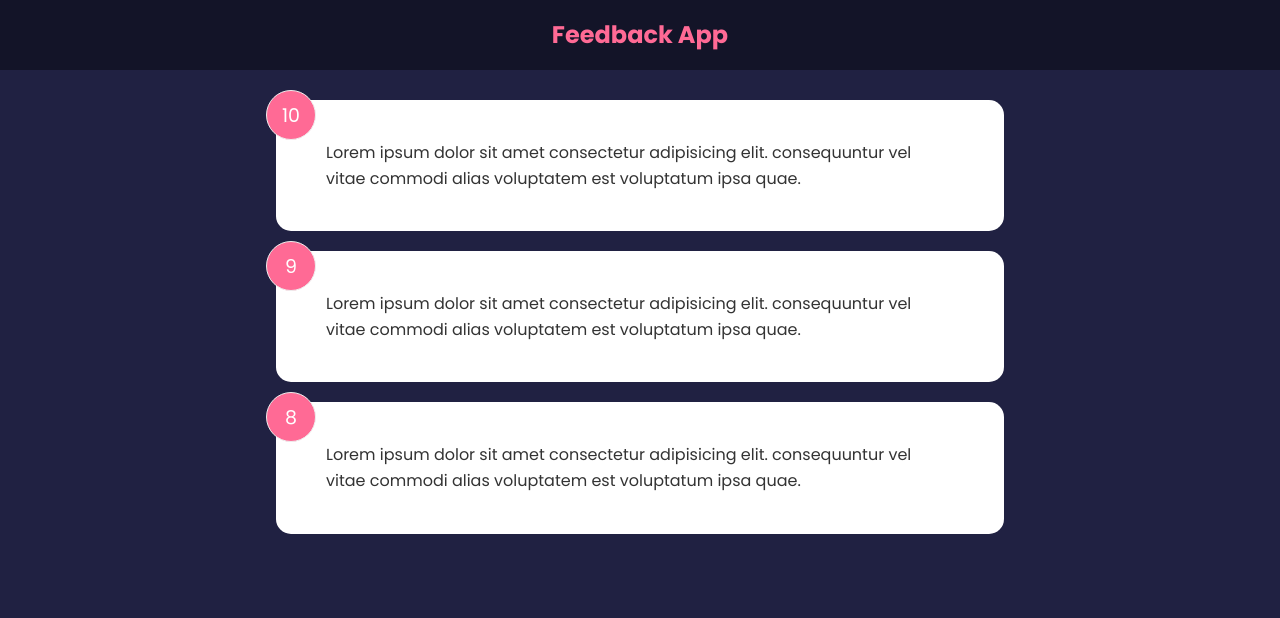
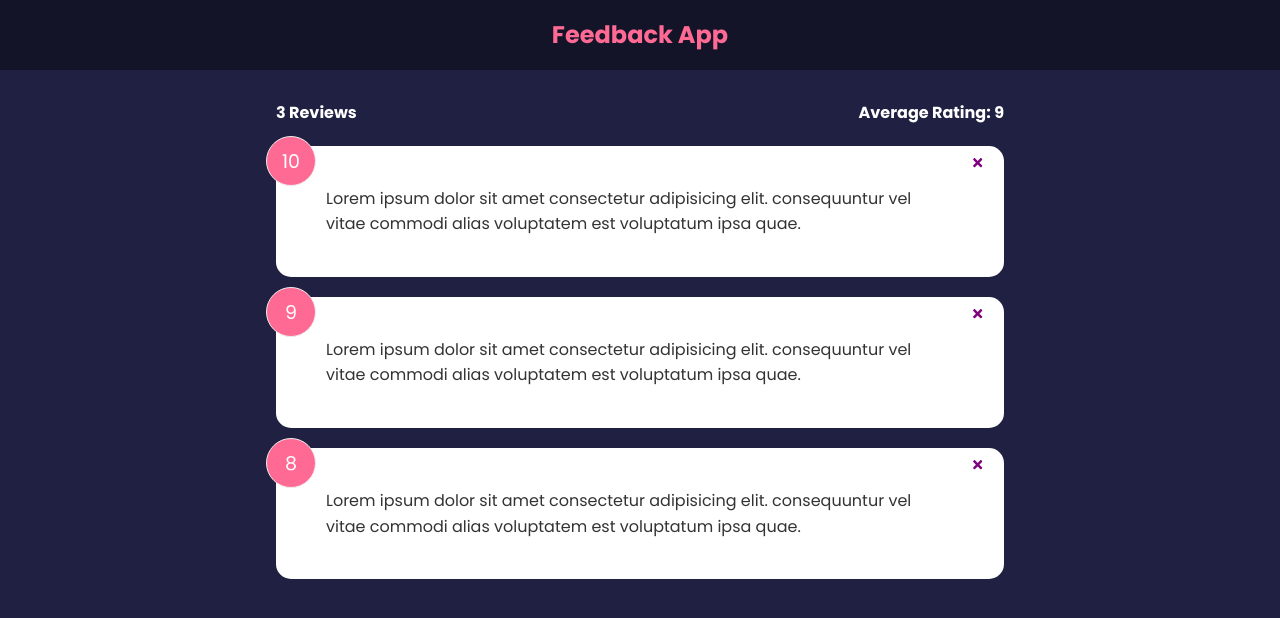
Before and after one commit to bcherrera14/feedback-app, a React (Create React App) app: page / in a window 1280 px wide. Shown: the top 618 px of the page. Built offline with nearby package versions, Linux system fonts and the light colour scheme; the HTML template or start-up script is replaced by a standard one.

Commit message:
add feedback stats

```diff
--- a/package.json
+++ b/package.json
@@ -8,6 +8,7 @@
     "@testing-library/user-event": "^13.5.0",
     "react": "^18.2.0",
     "react-dom": "^18.2.0",
+    "react-icons": "^4.4.0",
     "react-scripts": "5.0.1",
     "web-vitals": "^2.1.4"
   },
--- a/src/App.js
+++ b/src/App.js
@@ -3,15 +3,23 @@
 import Header from './components/Header';
 import FeedbackList from './components/FeedbackList';
 import FeedbackData from './data/FeedbackData';
+import FeedbackStats from './components/FeedbackStats';
 
 function App() {
 	const [ feedback, setFeedback ] = useState(FeedbackData);
+
+	const deleteFeedback = (id) => {
+		if (window.confirm('Are you sure you want to delete?')) {
+			setFeedback(feedback.filter((item) => item.id !== id));
+		}
+	};
 
 	return (
 		<React.Fragment>
 			<Header />
 			<div className="container">
-				<FeedbackList feedback={feedback} />
+				<FeedbackStats feedback={feedback} />
+				<FeedbackList feedback={feedback} handleDelete={deleteFeedback} />
 			</div>
 		</React.Fragment>
 	);
--- a/src/components/FeedbackItem.jsx
+++ b/src/components/FeedbackItem.jsx
@@ -1,16 +1,22 @@
+import { FaTimes } from 'react-icons/fa';
+import PropTypes from 'prop-types';
 import React from 'react';
-import { useState } from 'react';
+import Card from './shared/Card';
 
-function FeedbackItem({ item }) {
-	const [ rating, setRating ] = useState(7);
-	const [ text, settext ] = useState('This is a sample rating text.');
-
+function FeedbackItem({ item, handleDelete }) {
 	return (
-		<div className="card">
+		<Card reverse={false}>
 			<div className="num-display">{item.rating}</div>
+			<button onClick={() => handleDelete(item.id)} className="close">
+				<FaTimes color="purple" />
+			</button>
 			<div className="text-display">{item.text}</div>
-		</div>
+		</Card>
 	);
 }
 
+FeedbackItem.propTypes = {
+	item: PropTypes.object.isRequired
+};
+
 export default FeedbackItem;
--- a/src/components/FeedbackList.jsx
+++ b/src/components/FeedbackList.jsx
@@ -1,12 +1,21 @@
+import PropTypes from 'prop-types';
 import React from 'react';
 import FeedbackItem from './FeedbackItem';
 
-function FeedbackList({ feedback }) {
+function FeedbackList({ feedback, handleDelete }) {
 	if (!feedback || feedback.length === 0) {
 		return <p>No feedback yet.</p>;
 	}
 
-	return <div className="feedback-list">{feedback.map((item) => <FeedbackItem key={item.id} item={item} />)}</div>;
+	return (
+		<div className="feedback-list">
+			{feedback.map((item) => <FeedbackItem key={item.id} item={item} handleDelete={handleDelete} />)}
+		</div>
+	);
 }
 
+FeedbackList.propTypes = {
+	feedback: PropTypes.array.isRequired
+};
+
 export default FeedbackList;
--- /dev/null
+++ b/src/components/FeedbackStats.jsx
@@ -0,0 +1,25 @@
+import PropTypes from 'prop-types';
+import React from 'react';
+
+function FeedbackStats({ feedback }) {
+	//Calc Rating Average
+	let average =
+		feedback.reduce((acc, cur) => {
+			return acc + cur.rating;
+		}, 0) / feedback.length;
+
+	average = average.toFixed(1).replace(/[.,]0$/, '');
+
+	return (
+		<div className="feedback-stats">
+			<h4>{feedback.length} Reviews</h4>
+			<h4>Average Rating: {isNaN(average) ? 0 : average}</h4>
+		</div>
+	);
+}
+
+FeedbackStats.propTypes = {
+	feedback: PropTypes.array.isRequired
+};
+
+export default FeedbackStats;
--- /dev/null
+++ b/src/components/shared/Card.jsx
@@ -0,0 +1,17 @@
+import React from 'react';
+import PropTypes from 'prop-types';
+
+function Card({ children, reverse }) {
+	return <div className={`card ${reverse && 'reverse'}`}>{children}</div>;
+}
+
+Card.defaultProps = {
+	reverse: false
+};
+
+Card.propTypes = {
+	children: PropTypes.node.isRequired,
+	reverse: PropTypes.bool
+};
+
+export default Card;
```
Also changed, not shown: 1 other file (tests, documents, lock files or other folders).
